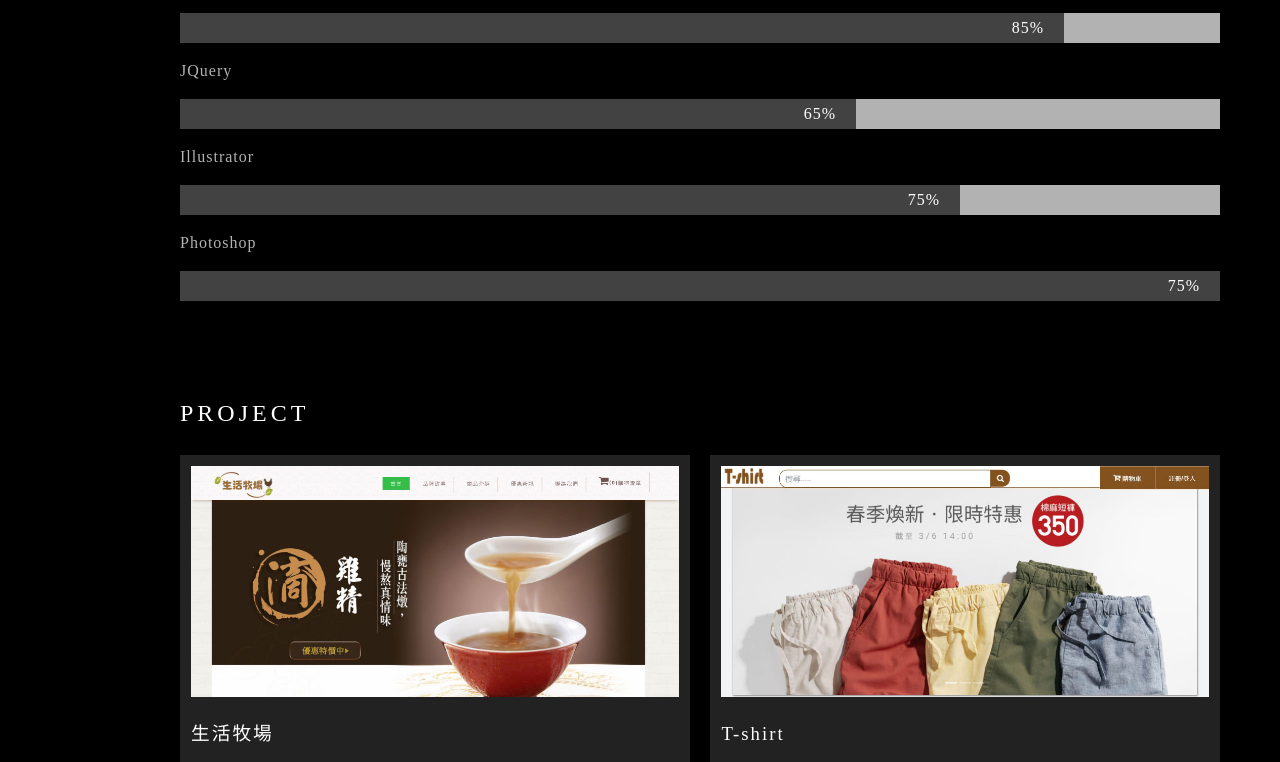
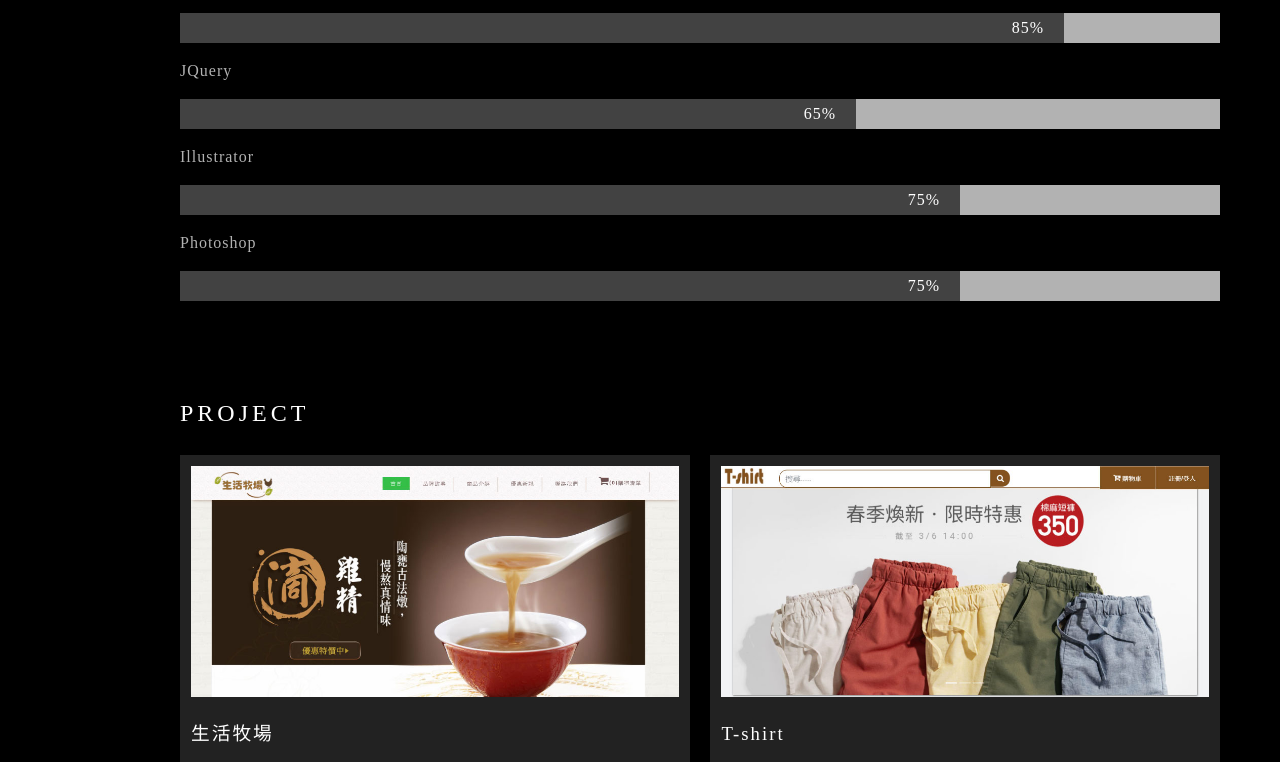
Before and after one commit to wen27/My-Website, a plain HTML site: page index.html in a window 1280 px wide. Shown: the part 1227-1989 px from the top of the page. Drawn offline with nearby package versions, Linux system fonts and the light colour scheme.

Commit message:
https://github.com/wen27/My-Website.git

```diff
--- a/css/style.css
+++ b/css/style.css
@@ -149,7 +149,7 @@ header h5{
 .ia{
     width: 75%;
 }
-.figma{
+.ps{
     width: 75%;
 }
 .project h3{
```
